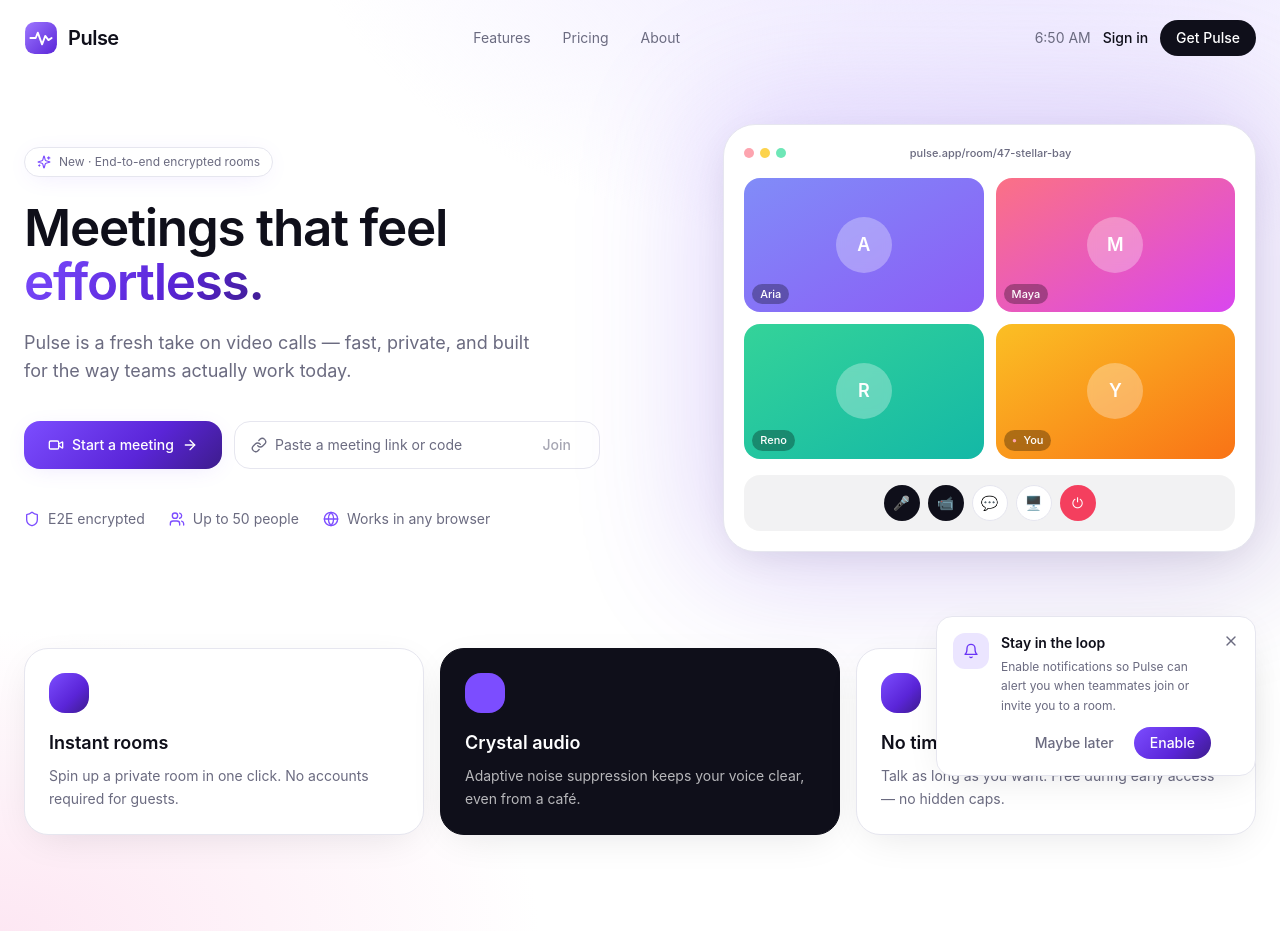
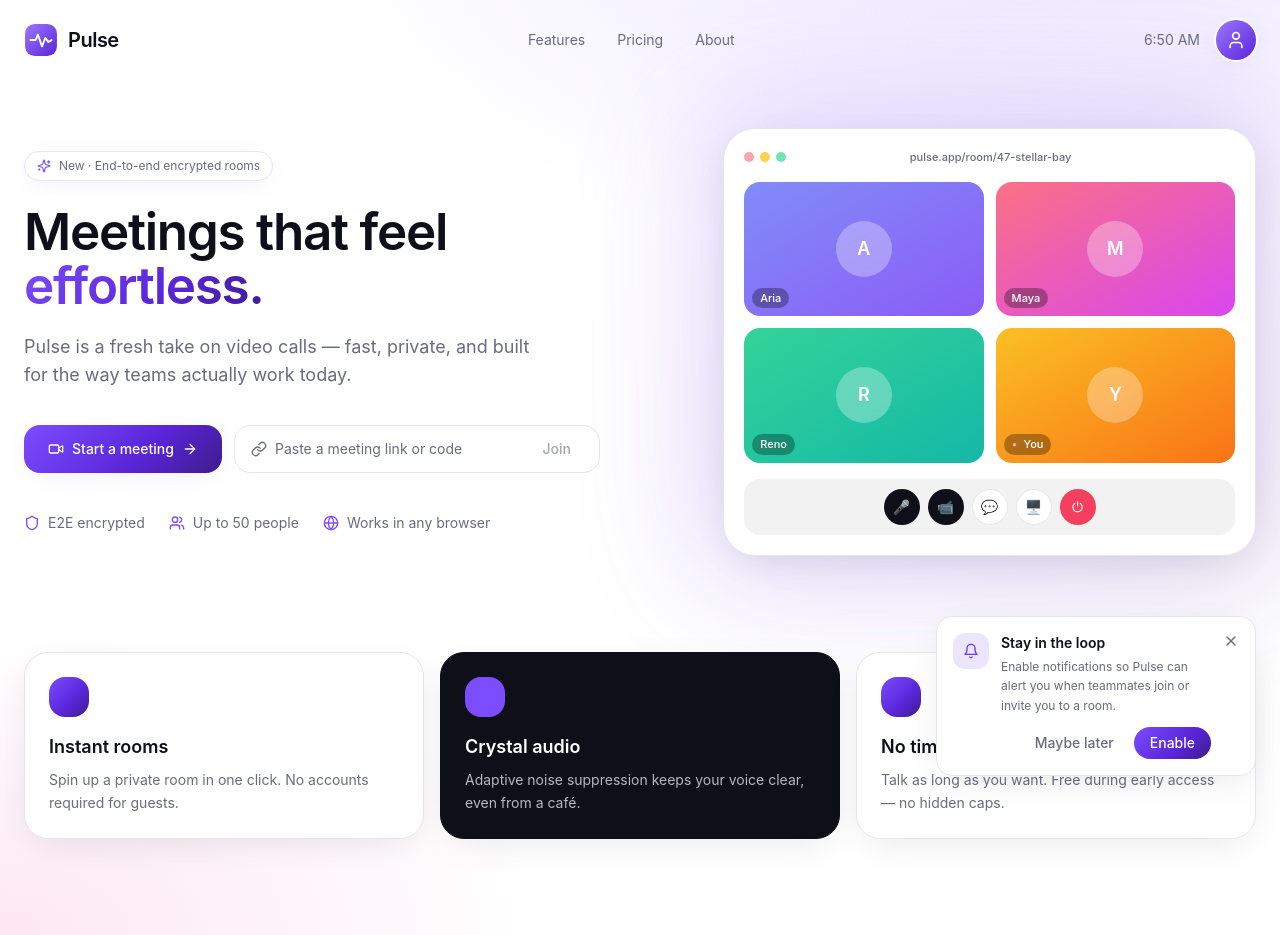
Before and after one commit to xmenmm/pulse-meet, a Next.js app: page / in a window 1280 px wide. Built offline with nearby package versions, Linux system fonts and the light colour scheme.

Commit message:
feat: profile avatar with localStorage name + prefill lobby

```diff
--- a/app/page.tsx
+++ b/app/page.tsx
@@ -1,6 +1,6 @@
 "use client";
 
-import { useEffect, useState } from "react";
+import { useEffect, useRef, useState } from "react";
 import { useRouter } from "next/navigation";
 import {
   Video,
@@ -12,6 +12,9 @@ import {
   Globe,
   Bell,
   X,
+  User as UserIcon,
+  LogOut,
+  Pencil,
 } from "lucide-react";
 
 function generateRoomId() {
@@ -83,16 +86,11 @@ export default function Home() {
           <a className="hover:text-ink transition" href="#about">About</a>
         </nav>
 
-        <div className="flex items-center gap-3">
+        <div className="flex items-center gap-4">
           <span className="hidden md:inline text-sm text-muted">
             {timeLabel}
           </span>
-          <button className="text-sm font-medium text-ink hover:text-brand-600 transition">
-            Sign in
-          </button>
-          <button className="bg-ink text-white text-sm font-medium px-4 py-2 rounded-full hover:bg-brand-700 transition">
-            Get Pulse
-          </button>
+          <ProfileAvatar />
         </div>
       </header>
 
@@ -227,6 +225,162 @@ export default function Home() {
               <X className="w-4 h-4" />
             </button>
           </div>
+        </div>
+      )}
+    </div>
+  );
+}
+
+/* ---------- Profile Avatar ---------- */
+
+function avatarGradient(name: string) {
+  const palettes = [
+    "from-rose-400 to-fuchsia-500",
+    "from-amber-400 to-orange-500",
+    "from-emerald-400 to-teal-500",
+    "from-sky-400 to-indigo-500",
+    "from-violet-400 to-purple-600",
+    "from-pink-400 to-rose-500",
+  ];
+  let h = 0;
+  for (let i = 0; i < name.length; i++) h = (h * 31 + name.charCodeAt(i)) % palettes.length;
+  return palettes[h];
+}
+
+function ProfileAvatar() {
+  const [name, setName] = useState<string | null>(null);
+  const [open, setOpen] = useState(false);
+  const [editing, setEditing] = useState(false);
+  const [draft, setDraft] = useState("");
+  const popRef = useRef<HTMLDivElement>(null);
+
+  useEffect(() => {
+    const saved = localStorage.getItem("pulse-name");
+    if (saved) setName(saved);
+  }, []);
+
+  useEffect(() => {
+    function onClick(e: MouseEvent) {
+      if (popRef.current && !popRef.current.contains(e.target as Node)) {
+        setOpen(false);
+        setEditing(false);
+      }
+    }
+    if (open) document.addEventListener("mousedown", onClick);
+    return () => document.removeEventListener("mousedown", onClick);
+  }, [open]);
+
+  function save() {
+    const v = draft.trim();
+    if (v) {
+      localStorage.setItem("pulse-name", v);
+      setName(v);
+      setEditing(false);
+      setOpen(false);
+    }
+  }
+
+  function signOut() {
+    localStorage.removeItem("pulse-name");
+    setName(null);
+    setOpen(false);
+  }
+
+  const initial = name ? name.trim()[0].toUpperCase() : null;
+  const grad = name ? avatarGradient(name) : "from-brand-400 to-brand-700";
+
+  return (
+    <div className="relative" ref={popRef}>
+      <button
+        onClick={() => {
+          setOpen((o) => !o);
+          setDraft(name ?? "");
+          setEditing(!name);
+        }}
+        className={`w-10 h-10 rounded-full bg-gradient-to-br ${grad} flex items-center justify-center text-white font-semibold ring-2 ring-white shadow-soft hover:shadow-card transition`}
+        aria-label="Profile"
+      >
+        {initial ?? <UserIcon className="w-5 h-5" />}
+      </button>
+
+      {open && (
+        <div className="absolute right-0 mt-3 w-72 bg-white border border-line rounded-2xl shadow-card p-5 z-40">
+          {/* Top: avatar large */}
+          <div className="flex flex-col items-center">
+            <div
+              className={`w-16 h-16 rounded-full bg-gradient-to-br ${grad} flex items-center justify-center text-white text-2xl font-semibold shadow-soft`}
+            >
+              {initial ?? <UserIcon className="w-7 h-7" />}
+            </div>
+
+            {!editing && name && (
+              <>
+                <p className="mt-3 text-base font-semibold text-ink">{name}</p>
+                <p className="text-xs text-muted">Signed in as guest</p>
+              </>
+            )}
+
+            {editing && (
+              <div className="mt-4 w-full">
+                <label className="text-xs text-muted block mb-1.5">
+                  Your name
+                </label>
+                <input
+                  autoFocus
+                  value={draft}
+                  onChange={(e) => setDraft(e.target.value)}
+                  onKeyDown={(e) => e.key === "Enter" && save()}
+                  placeholder="e.g. Bintang"
+                  className="w-full border border-line rounded-xl px-3 py-2 text-sm outline-none focus:border-brand-400 transition"
+                />
+                <div className="mt-3 flex gap-2">
+                  {name && (
+                    <button
+                      onClick={() => setEditing(false)}
+                      className="flex-1 text-sm text-muted hover:text-ink py-2 rounded-full"
+                    >
+                      Cancel
+                    </button>
+                  )}
+                  <button
+                    onClick={save}
+                    disabled={!draft.trim()}
+                    className={
+                      "flex-1 text-sm font-medium py-2 rounded-full transition " +
+                      (draft.trim()
+                        ? "bg-brand-grad text-white"
+                        : "bg-line text-muted cursor-default")
+                    }
+                  >
+                    Save
+                  </button>
+                </div>
+              </div>
+            )}
+          </div>
+
+          {/* Actions */}
+          {!editing && name && (
+            <div className="mt-4 pt-4 border-t border-line space-y-1">
+              <button
+                onClick={() => {
+                  setDraft(name);
+                  setEditing(true);
+                }}
+                className="w-full flex items-center gap-3 text-sm text-ink hover:bg-panel rounded-xl px-3 py-2 transition"
+              >
+                <Pencil className="w-4 h-4 text-muted" />
+                Edit name
+              </button>
+              <button
+                onClick={signOut}
+                className="w-full flex items-center gap-3 text-sm text-rose-500 hover:bg-rose-50 rounded-xl px-3 py-2 transition"
+              >
+                <LogOut className="w-4 h-4" />
+                Sign out
+              </button>
+            </div>
+          )}
         </div>
       )}
     </div>
--- a/app/room/[roomId]/page.tsx
+++ b/app/room/[roomId]/page.tsx
@@ -21,8 +21,14 @@ export default function RoomPage() {
   const [choices, setChoices] = useState<LocalUserChoices | null>(null);
   const [error, setError] = useState<string | null>(null);
   const [copied, setCopied] = useState(false);
+  const [savedName, setSavedName] = useState("");
 
   const wsUrl = process.env.NEXT_PUBLIC_LIVEKIT_URL;
+
+  useEffect(() => {
+    const n = localStorage.getItem("pulse-name");
+    if (n) setSavedName(n);
+  }, []);
 
   async function joinRoom(c: LocalUserChoices) {
     try {
@@ -122,8 +128,18 @@ export default function RoomPage() {
 
         <div className="bg-white rounded-3xl border border-line shadow-card p-6 w-full max-w-2xl">
           <PreJoin
-            defaults={{ username: "", videoEnabled: true, audioEnabled: true }}
-            onSubmit={joinRoom}
+            key={savedName}
+            defaults={{
+              username: savedName,
+              videoEnabled: true,
+              audioEnabled: true,
+            }}
+            onSubmit={(c) => {
+              if (c.username && c.username !== savedName) {
+                localStorage.setItem("pulse-name", c.username);
+              }
+              joinRoom(c);
+            }}
             joinLabel="Join meeting"
           />
         </div>
```
